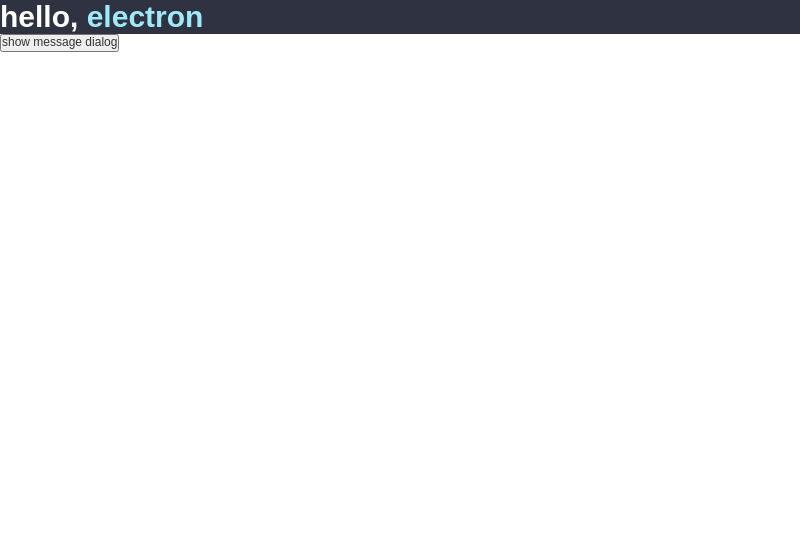
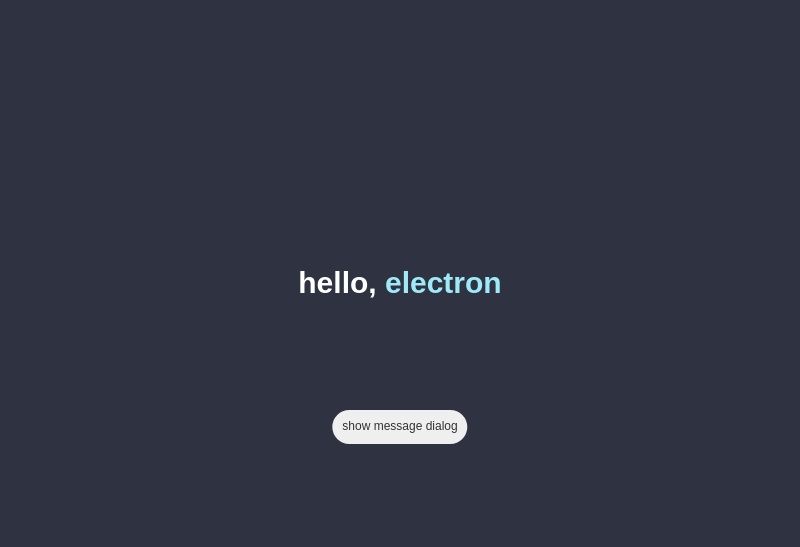
Before and after one commit to jiangxiaoxin/electron-garden, an Electron app: page index.html in a window 800 px wide. Drawn offline with nearby package versions, Linux system fonts and the light colour scheme.

Commit message:
clear basic electron project template

```diff
--- a/index.html
+++ b/index.html
@@ -8,8 +8,29 @@
   <link rel="stylesheet" href="./src/static/reset.css">
   <title>First Electron App</title>
   <style>
+
+    html {
+      height: 100%;
+      overflow: hidden;
+    }
+    body {
+      margin: 0 auto;
+      text-align: center;
+      background-color: #2f3241;
+      position: relative;
+      height: 100%;
+      overflow: hidden;
+    }
+
+    .welcome-wrapper {
+      position: absolute;
+      left: 50%;
+      top: 50%;
+      transform: translate(-50%, -50%);
+    }
+
     h2 {
-      background-color: #2f3241;
+      padding: 10px 10px;
       font-size: 30px;
       color: white;
     }
@@ -18,12 +39,19 @@
       color: #9feaf9;
       font-weight: bold;
     }
+
+    button {
+      margin: 100px auto;
+      padding: 10px 10px;
+      border: none;
+      border-radius: 20px;
+    }
   </style>
 </head>
 
 <body>
-  <h2>hello, <span>electron</span></h2>
-  <div>
+  <div class="welcome-wrapper">
+    <h2>hello, <span>electron</span></h2>
     <button class="show-message-dialog-btn">show message dialog</button>
   </div>
 </body>
--- a/src/others/show.a.dialog.js
+++ b/src/others/show.a.dialog.js
@@ -4,12 +4,11 @@
 } = require("electron").remote
 
 const $btn = $(".show-message-dialog-btn")
-console.log($btn);
 
 $btn.on("click", function (e) {
   dialog.showMessageBox({
     type: "info",
-    title: "dialog",
-    message: "this is a base dialog"
+    title: "INFO",
+    message: "Hello, World"
   })
 })
```
Also changed, not shown: main.js (+6 -6 lines).
